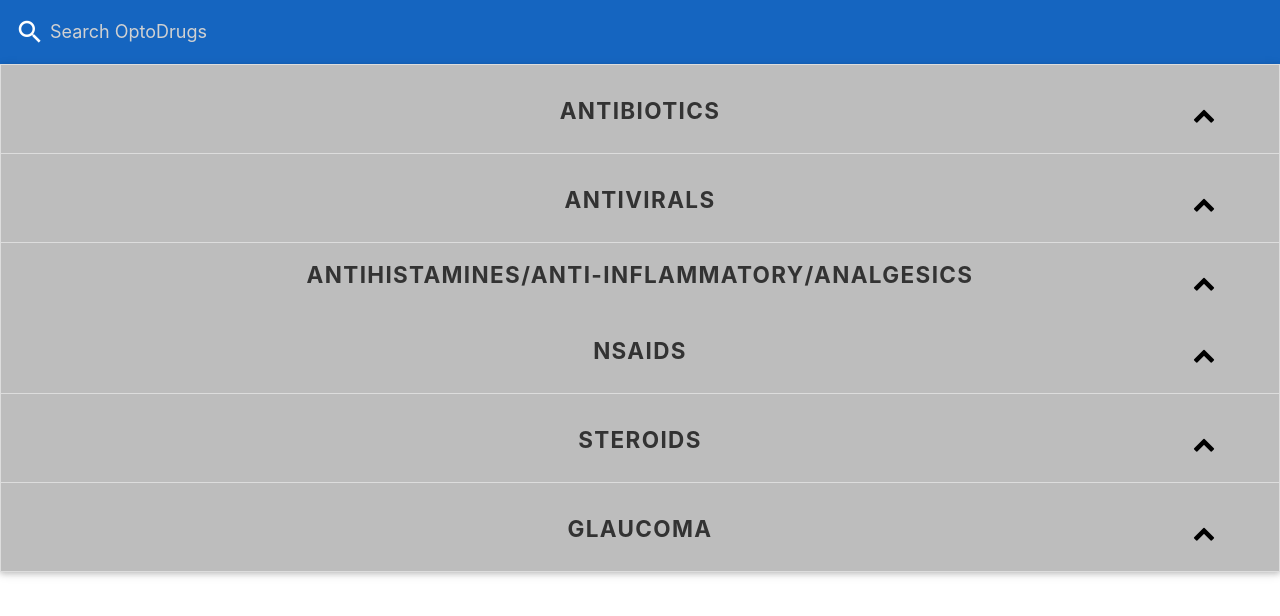
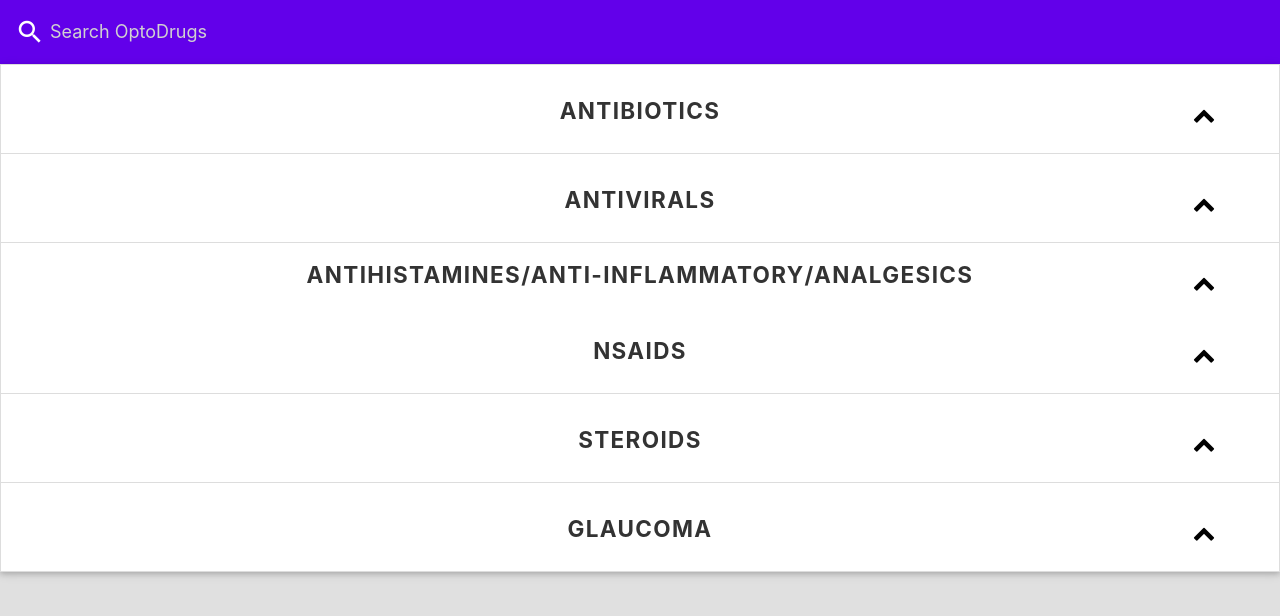
Before and after one commit to mileswilhelm/mileswilhelm.github.io, a Jekyll site: the page optodrugs/index.html, which Jekyll copies as it is, in a window 1280 px wide. Shown: the top 616 px of the page. Built offline with Jekyll 4.4.1, drawn with Linux system fonts in a browser that asks for light colours; nearby versions of some CDN libraries; some web fonts are replaced.

Commit message:
Style update index.html
Changes top bar color to accent deep purple; category tabs to white

```diff
--- a/optodrugs/index.html
+++ b/optodrugs/index.html
@@ -174,8 +174,8 @@
     </style>
 </head>
 
-<body>
-    <nav class="blue darken-3">
+<body class="grey lighten-2">
+    <nav class="deep-purple accent-4">
         <div class="nav-wrapper">
             <form>
                 <div class="input-field">
@@ -186,7 +186,7 @@
     </nav>
     <ul class="grey collapsible list lighten-1" data-collapsible="expandable">
         <li>
-            <div class="collapsible-header text-center waves-effect grey lighten-1 waves-light">
+            <div class="collapsible-header text-center waves-effect waves-light">
                 <h2>Antibiotics</h2><i class="fa fa-2x fa-chevron-up"></i></div>
             <div class="collapsible-body grey lighten-3">
                 <ul class="grey lighten-3 collapsible list" data-collapsible="accordion">
@@ -906,7 +906,7 @@
             </div>
         </li>
         <li>
-            <div class="collapsible-header text-center waves-effect grey lighten-1 waves-light">
+            <div class="collapsible-header text-center waves-effect waves-light">
                 <h2>Antivirals</h2><i class="fa fa-2x fa-chevron-up"></i></div>
             <div class="collapsible-body grey lighten-3">
                 <ul class="grey lighten-3 collapsible list" data-collapsible="accordion">
@@ -1045,7 +1045,7 @@
             </div>
         </li>
         <li>
-            <div class="collapsible-header text-center waves-effect grey lighten-1 waves-light">
+            <div class="collapsible-header text-center waves-effect waves-light">
                 <h5>Antihistamines/Anti-Inflammatory/Analgesics</h5><i class="fa fa-2x fa-chevron-up"></i></div>
             <div class="collapsible-body grey lighten-3">
                 <ul class="grey lighten-3 collapsible list" data-collapsible="accordion">
@@ -1485,7 +1485,7 @@
             </div>
         </li>
         <li>
-            <div class="collapsible-header text-center waves-effect grey lighten-1 waves-light">
+            <div class="collapsible-header text-center waves-effect waves-light">
                 <h2>NSAIDs</h2><i class="fa fa-2x fa-chevron-up"></i></div>
             <div class="collapsible-body grey lighten-3">
                 <ul class="grey lighten-3 collapsible list" data-collapsible="accordion">
@@ -1621,7 +1621,7 @@
             </div>
         </li>
         <li>
-            <div class="collapsible-header text-center waves-effect grey lighten-1 waves-light">
+            <div class="collapsible-header text-center waves-effect waves-light">
                 <h2>Steroids</h2><i class="fa fa-2x fa-chevron-up"></i></div>
             <div class="collapsible-body">
                 <ul class="pink lighten-4 collapsible list" data-collapsible="accordion">
@@ -1806,7 +1806,7 @@
             </div>
         </li>
         <li>
-            <div class="collapsible-header text-center waves-effect grey lighten-1 waves-light">
+            <div class="collapsible-header text-center waves-effect waves-light">
                 <h2>Glaucoma</h2><i class="fa fa-2x fa-chevron-up"></i></div>
             <div class="collapsible-body grey lighten-3">
                 <ul class="grey lighten-3 collapsible list" data-collapsible="accordion">
```
